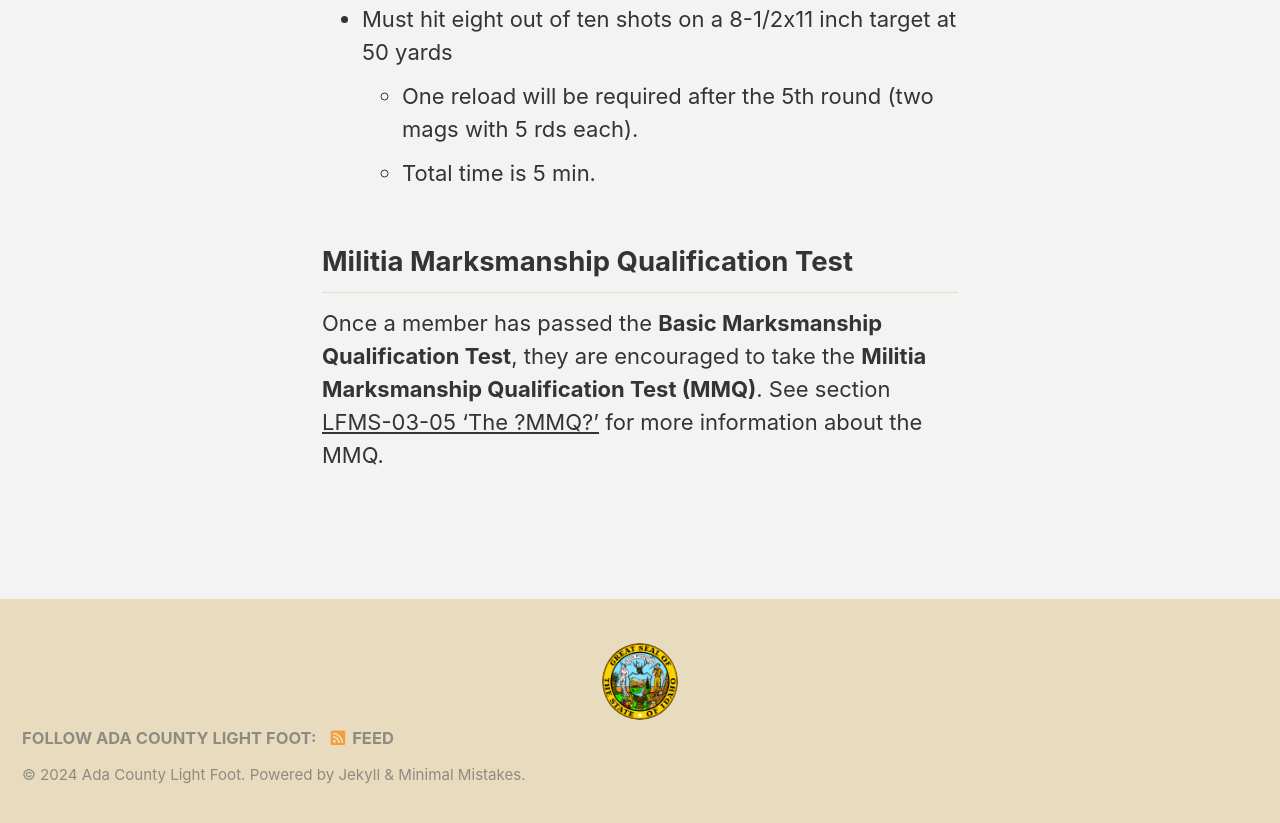
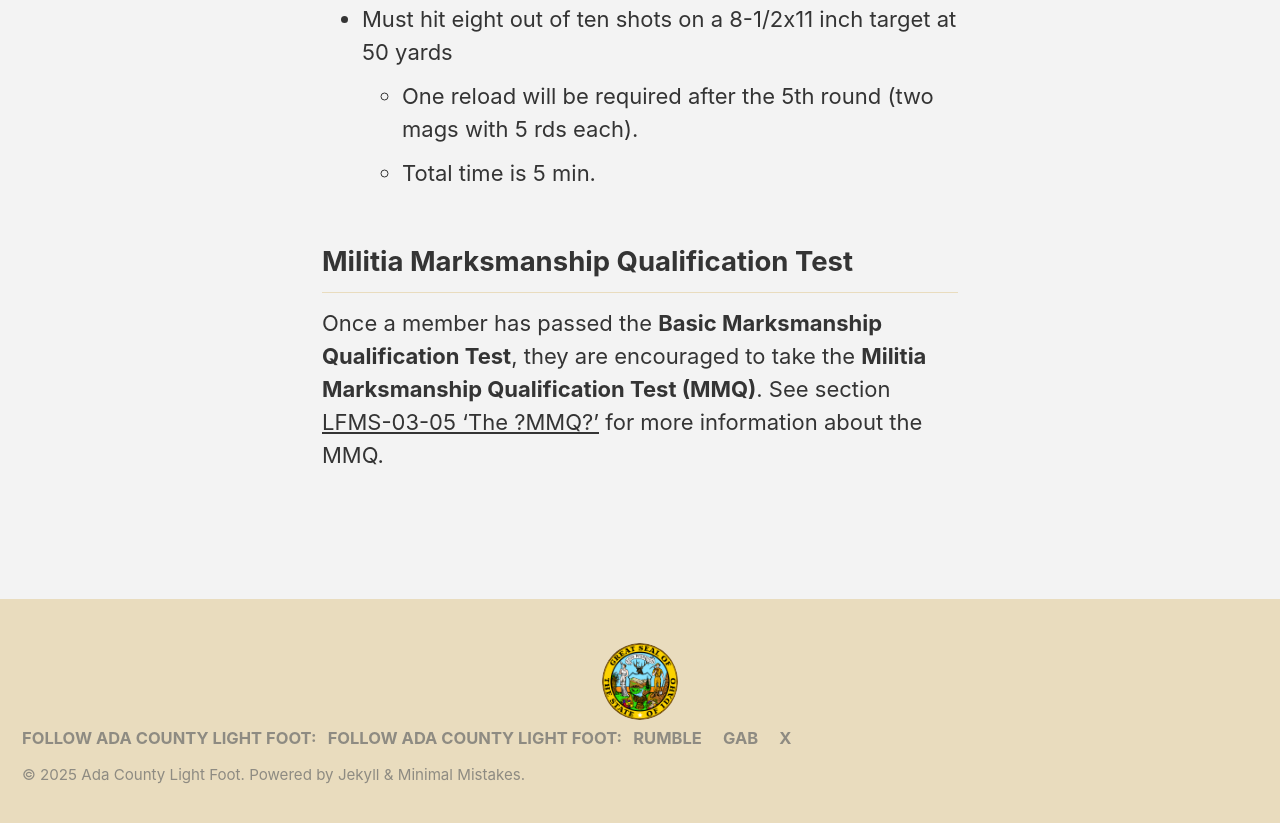
Before and after one commit to coadalightfoot/coadalightfoot.github.com, a plain HTML site: page adalightfoot.org/arms-qualifications/index.html in a window 1280 px wide. Shown: the part 842-1665 px from the top of the page. Drawn offline with Linux system fonts and the light colour scheme.

Commit message:
Update index.html

```diff
--- a/adalightfoot.org/arms-qualifications/index.html
+++ b/adalightfoot.org/arms-qualifications/index.html
@@ -374,17 +374,15 @@
 
 <div class="page__footer-follow">
   <ul class="social-icons">
-
-      <li><strong>Follow Ada County Light Foot:</strong></li>
-
-
-
-
-    <li><a href="../feed.xml"><i class="fas fa-fw fa-rss-square" aria-hidden="true"></i> Feed</a></li>
+    <li><strong>Follow Ada County Light Foot:</strong></li>
+    <li><strong>Follow Ada County Light Foot:</strong></li>
+    <li><a href="https://rumble.com/user/adalightfoot" target="_blank">Rumble</a></li>
+    <li><a href="https://gab.com/adalightfoot" target="_blank">Gab</a></li>
+    <li><a href="https://x.com/adalightfoot" target="_blank">X</a></li>
   </ul>
 </div>
 
-<div class="page__footer-copyright">&copy; 2024 Ada County Light Foot. Powered by <a href="https://jekyllrb.com/" rel="nofollow">Jekyll</a> &amp; <a href="https://mademistakes.com/work/minimal-mistakes-jekyll-theme/" rel="nofollow">Minimal Mistakes</a>.</div>
+<div class="page__footer-copyright">&copy; 2025 Ada County Light Foot. Powered by <a href="https://jekyllrb.com/" rel="nofollow">Jekyll</a> &amp; <a href="https://mademistakes.com/work/minimal-mistakes-jekyll-theme/" rel="nofollow">Minimal Mistakes</a>.</div>
 
       </footer>
     </div>
```
